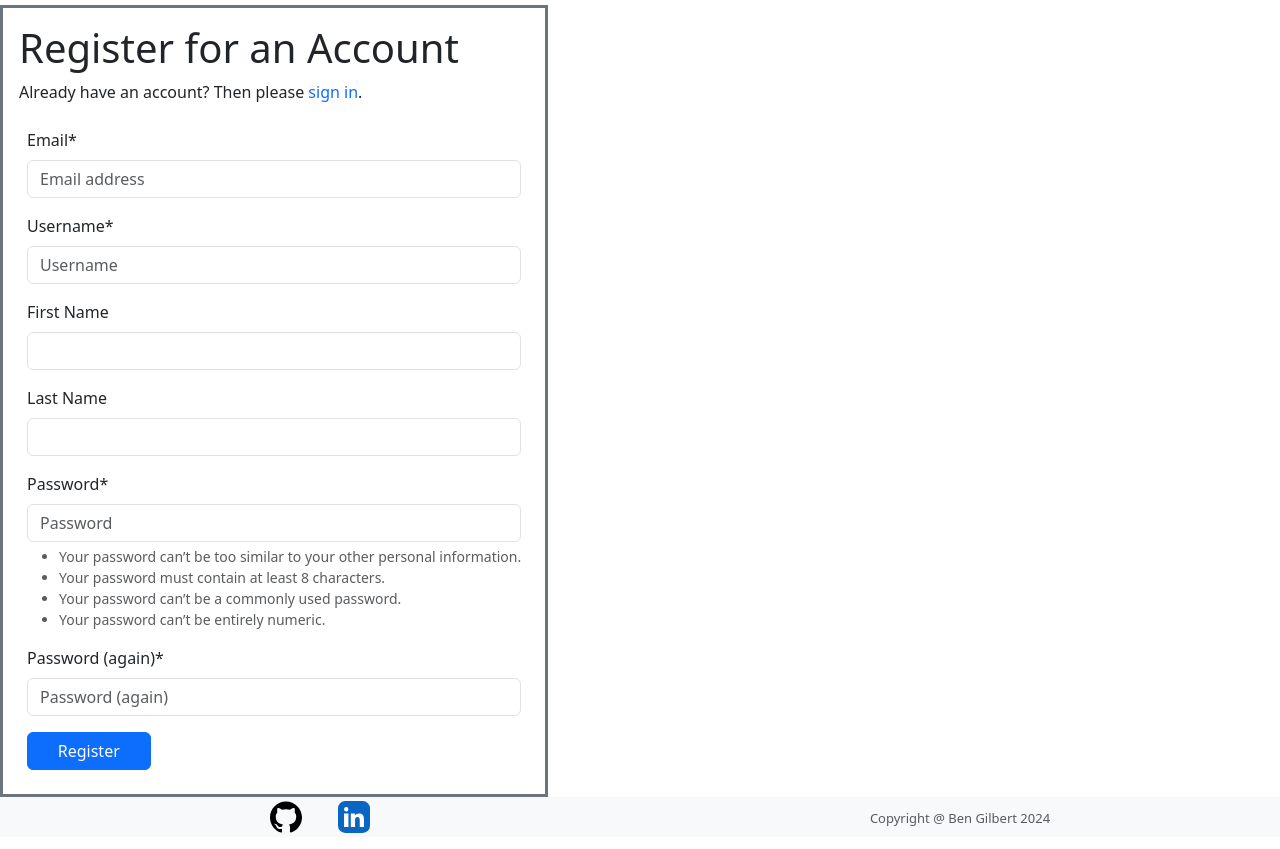
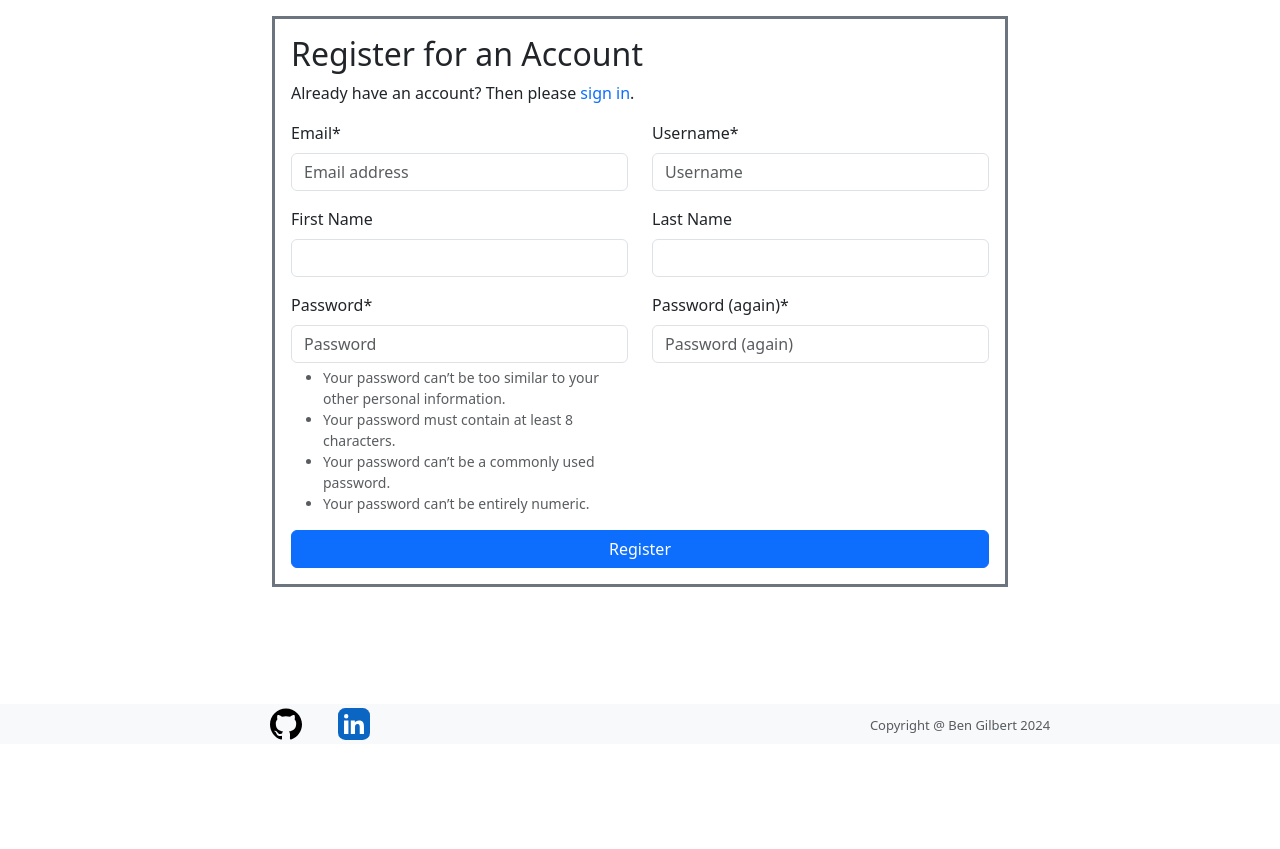
Before and after one commit to bengilbertcodes/inaspace, a Django app: page /accounts/signup/ in a window 1280 px wide. Shown: the part 56-905 px from the top of the page. After the commit the page ends 796 px from the top, so only its background shows below. Run offline with Django 5.2, Linux system fonts and the light colour scheme; some libraries are stand-ins or nearby versions.

Commit message:
Reduce size of registration form

```diff
--- a/templates/allauth/account/signup.html
+++ b/templates/allauth/account/signup.html
@@ -1,26 +1,47 @@
 {% extends "base.html" %}
 {% load static %}
-
 {% load i18n %}
 
 {% block title %}{% trans "Register" %}{% endblock %}
 
 {% block content %}
-<div class="login-container1">
+<div class="container pt-3">
+	<div class="row justify-content-center">
+		<div class="col-md-8">
 			<div class="login-container2 border border-3 border-secondary p-3">
-		<h1>{% trans "Register for an Account" %}</h1>
-
-		<p>{% blocktrans %}Already have an account? Then please <a href="{{ login_url }}">sign in</a>.{% endblocktrans %}
-		</p>
-
-		<form class="p-2" id="signup_form" method="post" action="{% url 'account_signup' %}">
+				<h2>{% trans "Register for an Account" %}</h2>
+				<p>{% blocktrans %}Already have an account? Then please <a href="{{ login_url }}">sign in</a>.{% endblocktrans %}</p>
+				<form id="signup_form" method="post" action="{% url 'account_signup' %}">
 					{% csrf_token %}
-			{{ form|crispy }}
+					<div class="row">
+						<div class="col-md-6">
+							<!-- First column fields -->
+							{% for field in form %}
+							{% if forloop.counter0|divisibleby:2 %}
+							<div class="mb-3">
+								{{ field|as_crispy_field }}
+							</div>
+							{% endif %}
+							{% endfor %}
+						</div>
+						<div class="col-md-6">
+							<!-- Second column fields -->
+							{% for field in form %}
+							{% if not forloop.counter0|divisibleby:2 %}
+							<div class="mb-3">
+								{{ field|as_crispy_field }}
+							</div>
+							{% endif %}
+							{% endfor %}
+						</div>
+					</div>
 					{% if redirect_field_value %}
 					<input type="hidden" name="{{ redirect_field_name }}" value="{{ redirect_field_value }}" />
 					{% endif %}
-			<button type="submit" class="btn btn-primary w-25">Register</button>
+					<button type="submit" class="btn btn-primary w-100">Register</button>
 				</form>
 			</div>
 		</div>
+	</div>
+</div>
 {% endblock %}
```
Also changed, not shown: templates/allauth/account/login.html (+11 -5 lines). Lines whose indentation alone changed are shown as unchanged.
